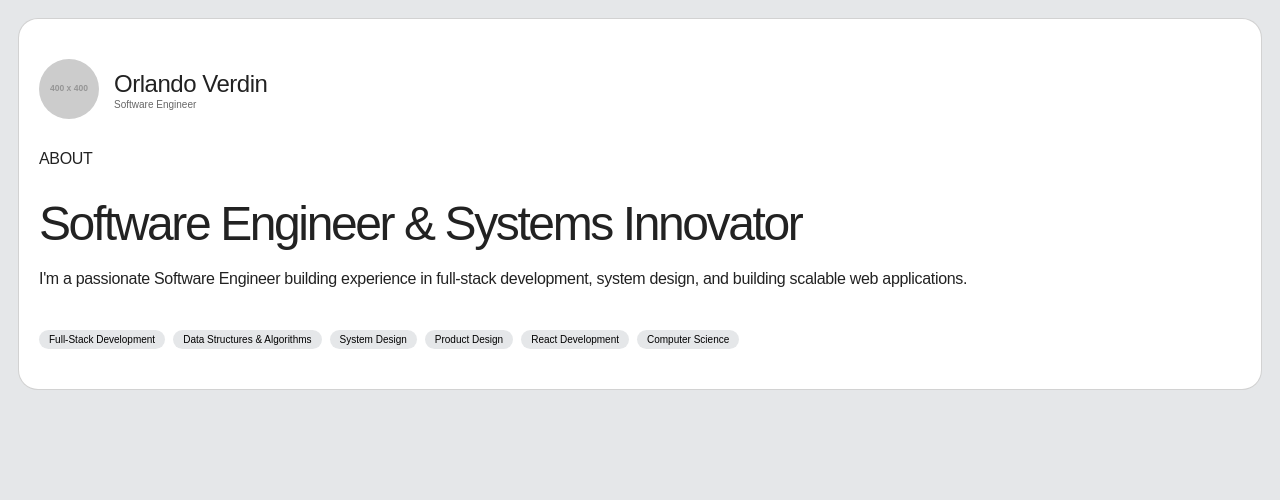
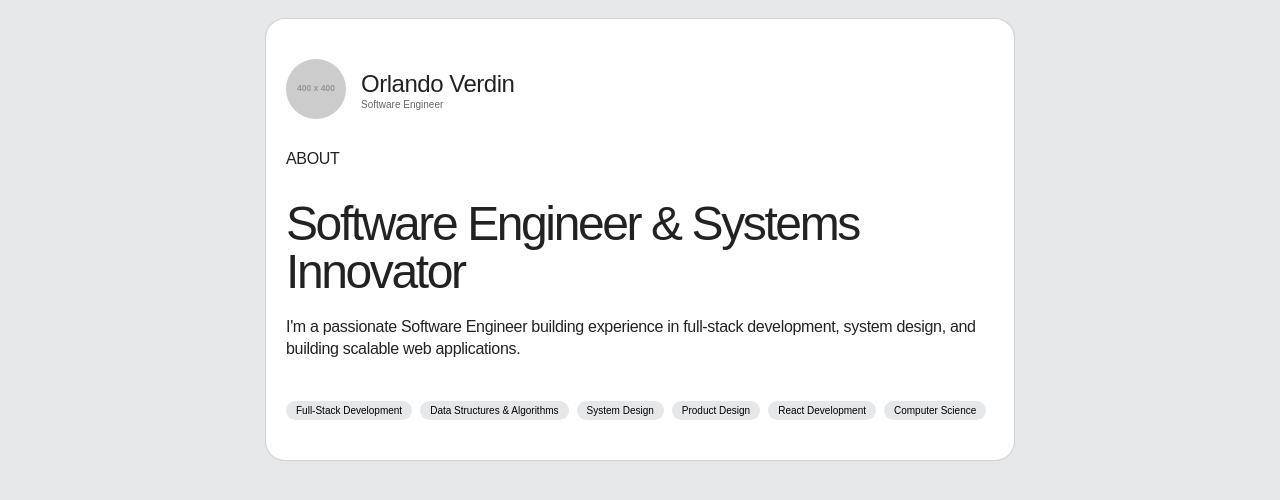
Before and after one commit to Orliland/Orliland, a React (Vite) app: page / in a window 1280 px wide. Shown: the top 500 px of the page. Built offline with nearby package versions, Linux system fonts and the light colour scheme.

Commit message:
add max width to section-wrapper

```diff
--- a/src/App.css
+++ b/src/App.css
@@ -4,6 +4,7 @@
 
 .app--wrapper {
   width: 100%;
+  max-width: 75rem;
   margin: 0 auto;
 }
 
```
